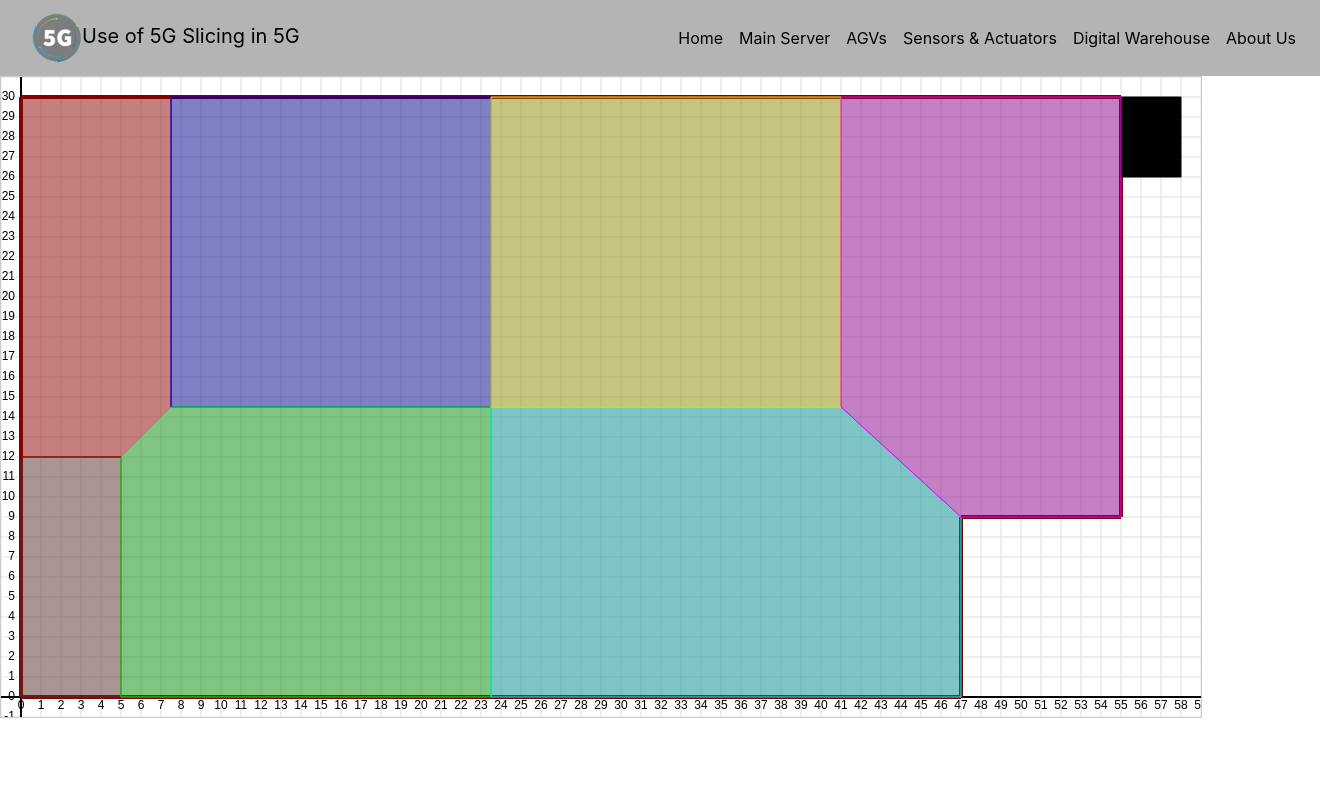
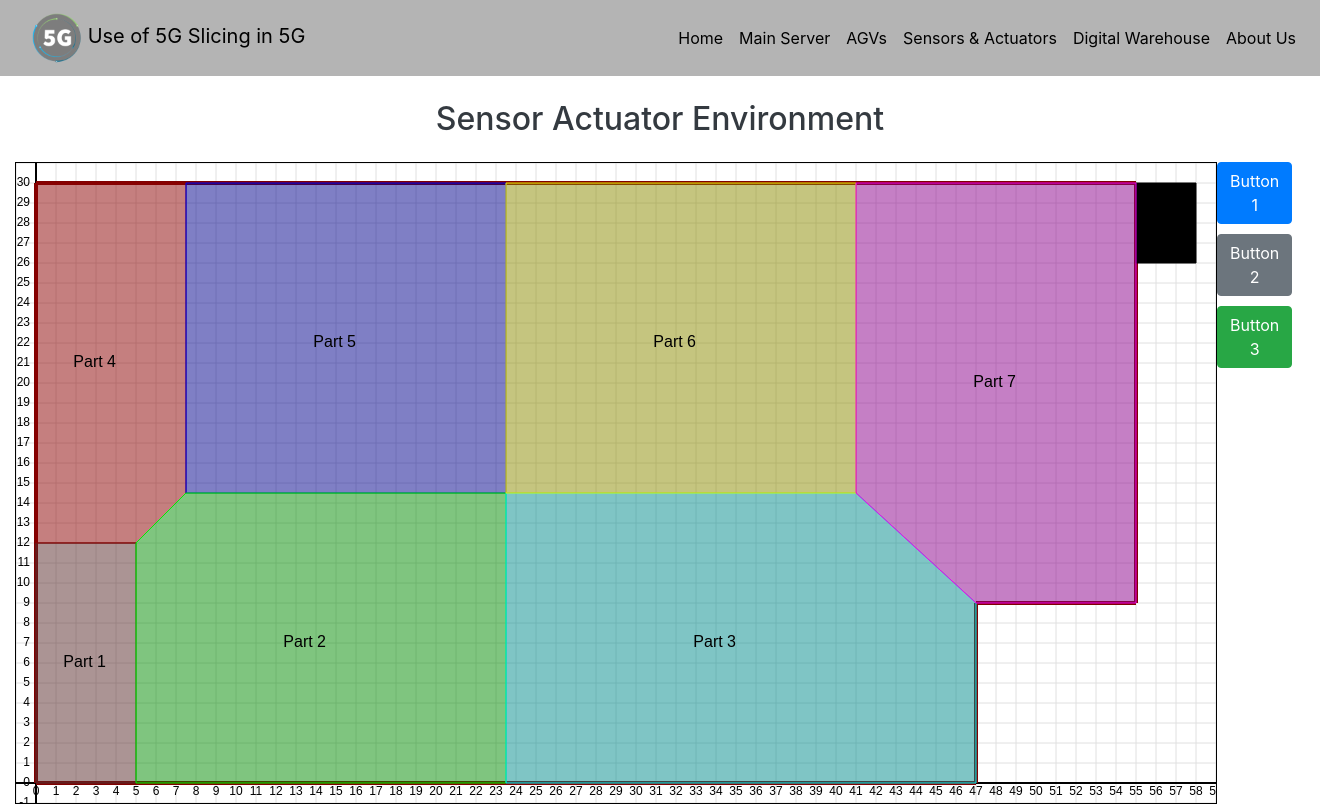
Before and after one commit to Stealth-Devs-Org/smart-warehouse, a Flask app: a page that uses App/templates/Sensors & Actuators.html in a window 1320 px wide. Before the commit the page ends 718 px from the top, so only its background shows below. Run offline with Flask 3, Linux system fonts and the light colour scheme.

Commit message:
Refactor drawCartesianCoordinates.js to add partitions for warehouse and improve text label rendering

```diff
--- a/App/static/javascripts/drawcartesianCordinate.js
+++ b/App/static/javascripts/drawcartesianCordinate.js
@@ -125,6 +125,20 @@ function drawCartesianCoordinates() {
                     ctx.fill();   // Fill the polygon with the transparent color
                     ctx.stroke(); // Draw the slightly darker border
         }
+
+        function drawTextLabel(text, xCoordinate, yCoordinate, fontSize, color) {
+            // Set the text color and font size
+            ctx.fillStyle = color || 'black';  // Default to black if no color is provided
+            ctx.font = `${fontSize || 16}px Arial`;  // Default to 16px Arial if no font size is provided
+
+            // Convert the coordinates to match the canvas' coordinate system
+            const labelXPos = gridSpacing + xCoordinate * 20;
+            const labelYPos = 620 - yCoordinate * 20;
+
+            // Draw the text label at the specified coordinates
+            ctx.fillText(text, labelXPos, labelYPos);
+        }
+
 
 
 
@@ -265,6 +279,22 @@ function drawCartesianCoordinates() {
 
 
 
+
+
+
+            drawTextLabel("Part 1", 3.5, 6, 16);
+            drawTextLabel("Part 2", 14.5, 7, 16);
+            drawTextLabel("Part 3", 35, 7, 16);
+            drawTextLabel("Part 4", 4, 21, 16);
+            drawTextLabel("Part 5", 16, 22, 16);
+            drawTextLabel("Part 6", 33, 22, 16);
+            drawTextLabel("Part 7", 49, 20, 16);
+
+
+
+
+
+
         }
 
 
--- a/App/templates/Sensors & Actuators.html
+++ b/App/templates/Sensors & Actuators.html
@@ -6,6 +6,13 @@
     <meta name="viewport" content="width=device-width, initial-scale=1, shrink-to-fit=no">
     <link rel="stylesheet" href="https://cdn.jsdelivr.net/npm/bootstrap@4.4.1/dist/css/bootstrap.min.css" integrity="sha384-Vkoo8x4CGsO3+Hhxv8T/Q5PaXtkKtu6ug5TOeNV6gBiFeWPGFN9MuhOf23Q9Ifjh" crossorigin="anonymous">
     <style>
+        /* Reset body margins */
+        body {
+            margin: 0;
+            padding: 0;
+        }
+
+        /* Navbar styles */
         #banner {
             height: 500px;
             width: 100%;
@@ -14,25 +21,40 @@
         .custom-h1 {
             font-size: 4rem; /* Adjust the size as needed */
         }
+
+        /* Flex container for canvas and buttons */
         .container {
             display: flex;
             flex-direction: row;
+            justify-content: space-between;
             align-items: flex-start;
-            margin-top: 20px;
+            margin: 0; /* Remove margin */
+            width: 100vw; /* Full viewport width */
         }
+
+        /* Styling for Cartesian canvas */
         #coordinateCanvas {
-            flex: 1;
+            flex-grow: 1; /* Fill available space */
             border: 1px solid #ccc;
         }
+
+        /* Button container styles */
         .button-container {
             display: flex;
             flex-direction: column;
             justify-content: center;
             align-items: center;
-            position: relative;
         }
+
+        /* Individual button styles */
         .btn-custom {
-            margin-bottom: 10px; /* Adjust spacing between buttons as needed */
+            margin-bottom: 10px; /* Adjust spacing between buttons */
+        }
+
+        /* Centering the canvas */
+        #coordinateCanvas {
+            display: block;
+            border: 1px solid #000;
         }
     </style>
     <script src="static/javascripts/drawcartesianCordinate.js"></script>
@@ -40,41 +62,43 @@
 <body>
 
     <nav class="navbar navbar-expand-lg" style="background-color: rgb(180,180,180);">
-        <a class="navbar-brand" style="color:black" href="/"> <img src="static/5g.png" alt="Logo" style="width: 50px; height: 50px; margin-left: 16px; margin-bottom: 0px;">Use of 5G Slicing in 5G</a>
+        <a class="navbar-brand" style="color:black" href="/">
+            <img src="static/5g.png" alt="Logo" style="width: 50px; height: 50px; margin-left: 16px; margin-bottom: 0px;">
+            Use of 5G Slicing in 5G
+        </a>
         <button class="navbar-toggler" type="button" data-toggle="collapse" data-target="#navbarNav" aria-controls="navbarNav" aria-expanded="false" aria-label="Toggle navigation">
             <span class="navbar-toggler-icon"></span>
         </button>
         <div class="collapse navbar-collapse" id="navbarNav">
             <ul class="navbar-nav ml-auto">
-                <li class="nav-item">
-                    <a class="nav-link" style="color:black" href="/">Home</a>
-                </li>
-                <li class="nav-item">
-                    <a class="nav-link" style="color:black" href="/MainServer">Main Server</a>
-                </li>
-                <li class="nav-item">
-                    <a class="nav-link" style="color:black" href="/AutomateGuidedVehicles">AGVs</a>
-                </li>
-                <li class="nav-item">
-                    <a class="nav-link" style="color:black" href="/Sensors&Actuators">Sensors & Actuators</a>
-                </li>
-                <li class="nav-item">
-                    <a class="nav-link" style="color:black" href="/DigitalWarehouse">Digital Warehouse</a>
-                </li>
-                <li class="nav-item">
-                    <a class="nav-link" style="color:black" href="/AboutUs">About Us</a>
-                </li>
+                <li class="nav-item"><a class="nav-link" style="color:black" href="/">Home</a></li>
+                <li class="nav-item"><a class="nav-link" style="color:black" href="/MainServer">Main Server</a></li>
+                <li class="nav-item"><a class="nav-link" style="color:black" href="/AutomateGuidedVehicles">AGVs</a></li>
+                <li class="nav-item"><a class="nav-link" style="color:black" href="/Sensors&Actuators">Sensors & Actuators</a></li>
+                <li class="nav-item"><a class="nav-link" style="color:black" href="/DigitalWarehouse">Digital Warehouse</a></li>
+                <li class="nav-item"><a class="nav-link" style="color:black" href="/AboutUs">About Us</a></li>
             </ul>
         </div>
     </nav>
-    <canvas id="coordinateCanvas" width="1200" height="640"></canvas>
 
+    <h2 class="text-center mt-4 mb-4 text-dark">Sensor Actuator Environment</h2>
 
+    <div class="container">
+        <!-- Cartesian Coordinate Canvas -->
+        <canvas id="coordinateCanvas" width="1200" height="640"></canvas>
 
-
+        <!-- Button and Extra Canvas Container -->
+        <div class="button-container">
+            <!-- Buttons -->
+            <button class="btn btn-primary btn-custom">Button 1</button>
+            <button class="btn btn-secondary btn-custom">Button 2</button>
+            <button class="btn btn-success btn-custom">Button 3</button>
+        </div>
+    </div>
 
     <script>
         drawCartesianCoordinates();
     </script>
+
 </body>
 </html>
```
